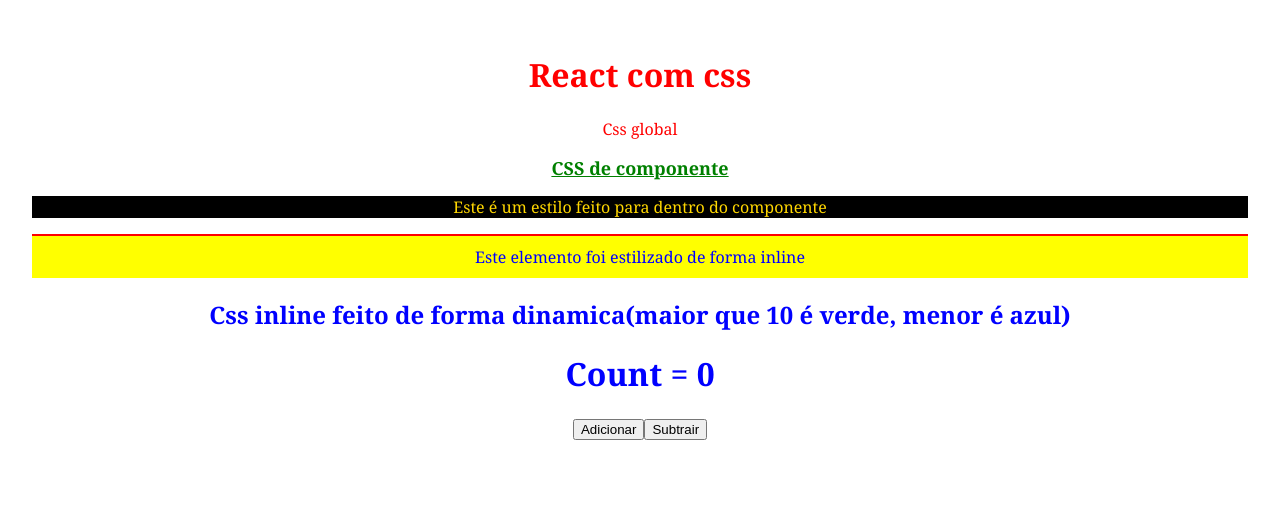
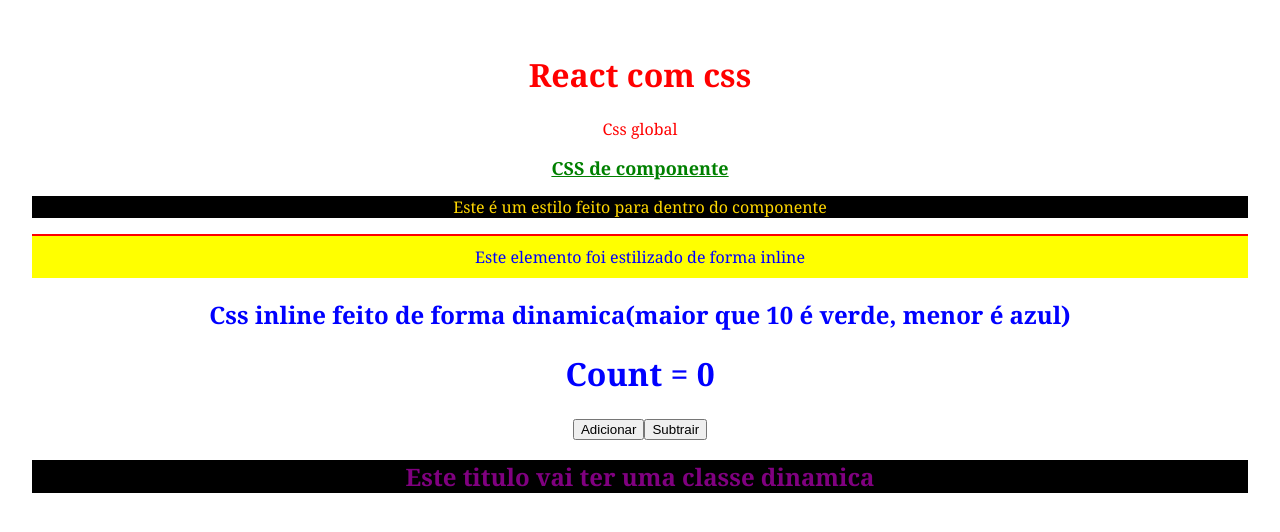
Before and after one commit to VictorLapaDev/React-Course-Matheus-Battiti, a React (Vite) app in the folder 4-CSS/react-css/: page / in a window 1280 px wide. Shown: the top 532 px of the page. Built offline with nearby package versions, Linux system fonts and the light colour scheme.

Commit message:
feat: classe css dinamica

```diff
--- a/4-CSS/react-css/src/App.tsx
+++ b/4-CSS/react-css/src/App.tsx
@@ -8,11 +8,14 @@
 
   const [count , setCount] = useState(0);
 
+  const purpleTitle = true;
+
   return (
     <>
     {/* CSS global */}
       <h1>React com css</h1>
       <p>Css global</p>
+
     {/* CSS em componente */}
     <MyComponent/>
 
@@ -24,6 +27,9 @@
     {/* css inline dinâmico */}
     <h2 style={count<= 10?({color: "blue"}): ({color: "green"})}>Css inline feito de forma dinamica(maior que 10 é verde, menor é azul)</h2>
     <Conta count={count} myFunction={setCount}/>
+
+    {/* Classe dnamica */}
+    <h2 className={purpleTitle? 'purple-title' : 'pink-title'}>Este titulo vai ter uma classe dinamica</h2>
     </>
   )
 }
--- a/4-CSS/react-css/src/index.css
+++ b/4-CSS/react-css/src/index.css
@@ -4,3 +4,15 @@
   font-family: Georgia, 'Times New Roman', Times, serif;
   color: red;
 }
+
+.purple-title{
+  color: purple;
+  background-color: black;
+  padding: 3;
+}
+
+.pink-title{
+  color: pink;
+  background-color: green;
+  padding: 10;
+}
```
